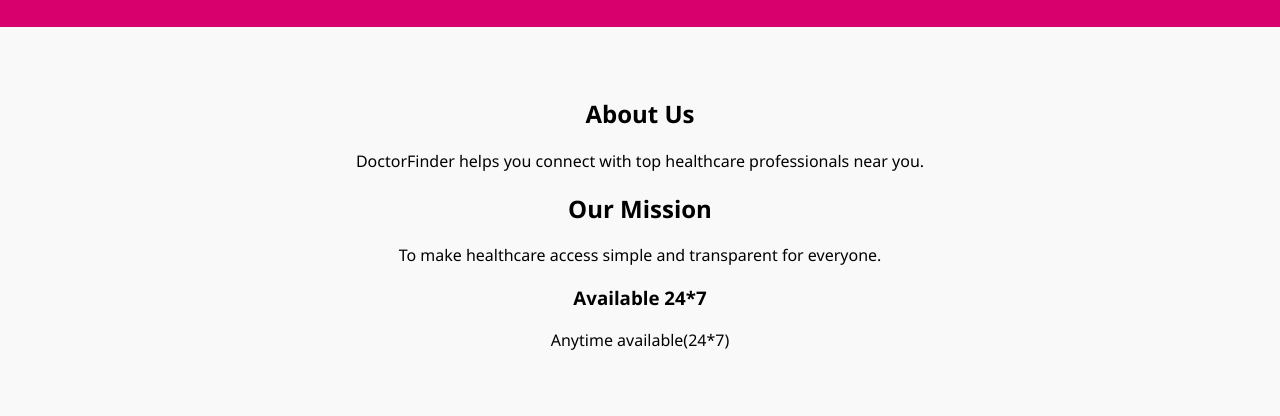
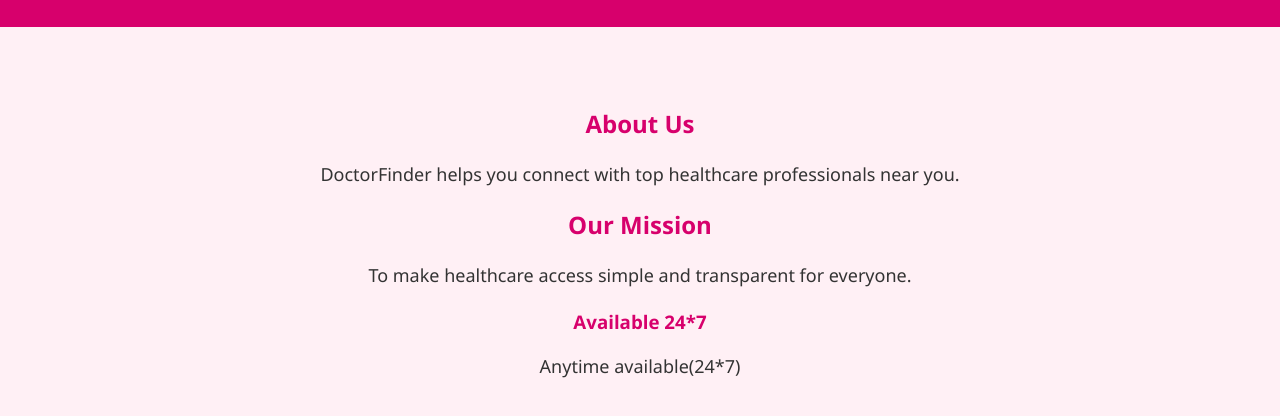
Before and after one commit to ChaitanyaSarje/Doctor-Website, a website: page public/index.html in a window 1280 px wide. Both pictures are taken after a click on the link "About". Shown: the part 66-482 px from the top of the page. Drawn offline with Linux system fonts and the light colour scheme.

Commit message:
Update style.css

```diff
--- a/public/style.css
+++ b/public/style.css
@@ -194,3 +194,20 @@
   transform: translateY(-3px);
   box-shadow: 0 4px 10px rgba(0,0,0,0.2);
 }
+
+#about {
+  background-color: #fff0f5; /* light pink tone (change this as you like) */
+  color: #333;
+  padding: 60px 20px;
+}
+
+#about h1, #about h2, #about h3 {
+  color: #d7006c; /* your navbar pink theme color */
+}
+
+#about p {
+  font-size: 18px;
+  line-height: 1.6;
+}
+
+#contact { background-color: PINK; }
```
